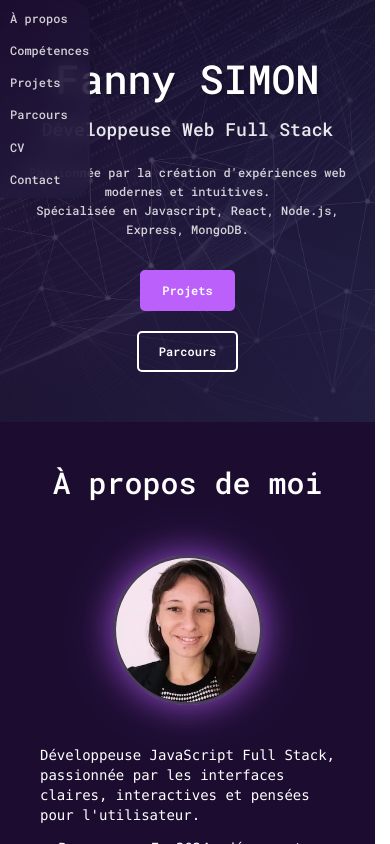
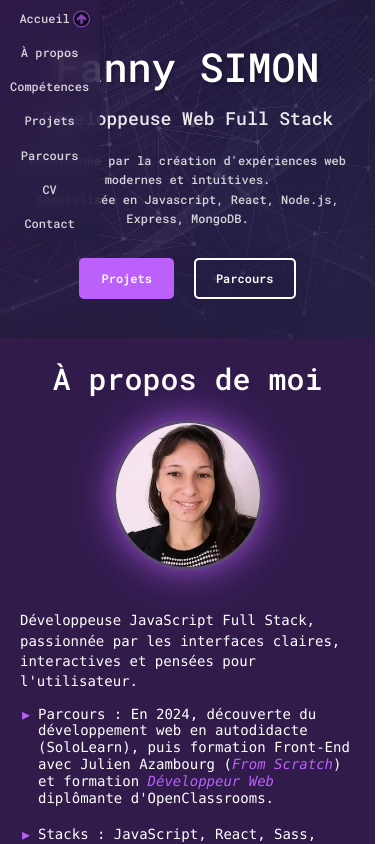
Before and after one commit to ProjetsDevFanny/Projet8_OCR_Portfolio, a React (Vite) app: page / in a window 390 px wide. Shown: the top 844 px of the page. Built offline with nearby package versions, Linux system fonts and the light colour scheme; a web font is replaced by a local one.

Commit message:
feat(arrowup(headet/hero/skills/projects): responsive mobile done, feat(Accueil link): add an arrowUp icon, wip(history): responsive mobile

```diff
--- a/src/Components/Header/Header.jsx
+++ b/src/Components/Header/Header.jsx
@@ -23,6 +23,7 @@ function Header() {
           </a>
         </div>
         <nav className="header__nav">
+          <a href="#hero" className="header__nav-accueil">Accueil</a>
           <a href="#about">À propos</a>
           <a href="#skills">Compétences</a>
           <a href="#projects">Projets</a>
--- a/src/Components/Header/header.scss
+++ b/src/Components/Header/header.scss
@@ -22,13 +22,13 @@
   }
 
   @include mobile {
-    width: 23%;
+    width: 100px;
     position: absolute;
     position: fixed;
     left: 0;
     z-index: 15;
     opacity: 0.8;
-    border-radius: 0 20px 20px 0;
+    border-radius: 0 0 20px 0;
   }
 
   &__container {
@@ -43,8 +43,7 @@
       padding: 1rem;
 
       @include mobile {
-       border-radius: 0 20px 20px 0;
-       justify-content: flex-start;
+      justify-content: flex-start;
       }
     }
   }
@@ -54,21 +53,27 @@
     color: $white;
 
     @include tablet {
-      display: none;
+    display: none;
     }
 
     &,
     a {
       font-family: $font-signature;
+
+      &:first-child {
+      @include font-style(3.5rem);
+      font-family: $font-signature;
     }
+  }
   }
 
   &__nav {
     display: flex;
-    gap: 4rem;
+    gap: 3.5rem;
+    align-items: center;
 
     @include tablet {
-      gap: 1.5rem;
+      gap: 1.7rem;
       display: flex;
       flex-wrap: wrap;
       justify-content: center;
@@ -83,6 +88,33 @@
       text-decoration: none;
       color: $white;
       position: relative;
+
+      &.header__nav-accueil {
+        margin-right: 1rem;
+      }
+
+      // Icône flèche sur le lien Accueil
+      &.header__nav-accueil::after {
+        content: '';
+        background-color: $light_purple;
+        border-radius: 50%;
+        border: 1px solid $light_purple;
+        position: absolute;
+        top: 50%;
+        right: -20px;
+        transform: translateY(-50%);
+        width: 15px;
+        height: 15px;
+        background-image: url('../../assets/images/Icones/fleche-haut.png');
+        background-size: contain;
+        background-repeat: no-repeat;
+        transition: opacity 0.3s ease;
+        opacity: 0.8;
+      }
+
+      &.header__nav-accueil:hover::after {
+        opacity: 1;
+      }
     }
   }
 }
--- a/src/Components/Hero/hero.scss
+++ b/src/Components/Hero/hero.scss
@@ -29,7 +29,7 @@
     padding: 2rem;
 
     @include tablet {
-      min-height: 50vh;
+      min-height: 40vh;
     }
 
     .hero__content {
@@ -63,12 +63,11 @@
         display: flex;
         gap: 2rem;
         justify-content: center;
-        flex-wrap: wrap;
 
-        @include mobile {
-          flex-direction: column;
-          align-items: center;
-        }
+        // @include mobile {
+        //   flex-direction: column;
+        //   align-items: center;
+        // }
       }
 
       .hero__button {
--- a/src/Components/Modal/modal.scss
+++ b/src/Components/Modal/modal.scss
@@ -38,6 +38,9 @@
     width: 80%;
     display: flex;
 
+    @include mobile {
+      width: 100%;
+    }
   }
 
 
@@ -75,12 +78,10 @@
   max-width: 40px;
   max-height: 40px;
   border-radius: 50%;
-  font-size: 2rem;
+  @include font-style(2rem);
   line-height: 1;
   cursor: pointer;
-  display: flex;
-  align-items: center;
-  justify-content: center;
+  @include center-flex;
   transition: all 0.3s ease;
   z-index: 10;
   box-sizing: border-box;
--- a/src/Components/Sections/About/about.scss
+++ b/src/Components/Sections/About/about.scss
@@ -24,6 +24,14 @@
     @include tablet {
       grid-template-rows: 0.2fr 1fr;
     }
+
+    // Structure plus compacte sur mobile
+    @include mobile {
+      grid-template-rows: auto auto; // Au lieu de 0.2fr 1fr - permet au contenu de déterminer la hauteur
+      gap: 1rem; // Gap réduit
+      padding: 2rem;
+      min-height: auto; // Laisse le contenu déterminer la hauteur naturelle
+    }
   }
 
   &__container_content {
@@ -46,6 +54,10 @@
 
       @include tablet {
         order: 2; // Texte en deuxième position sur mobile
+
+        @include mobile {
+          margin: 0;
+        }
       }
 
     p {
@@ -72,6 +84,10 @@
         opacity: 0;
         transform: translateX(-8px);
         animation: liFadeIn 0.5s ease forwards;
+
+        @include mobile {
+          margin-bottom: 2rem;
+        }
 
         // petit décalage progressif
         &:nth-child(1) { animation-delay: 0.05s; }
--- a/src/Components/Sections/History/History-Items/historyItem.scss
+++ b/src/Components/Sections/History/History-Items/historyItem.scss
@@ -25,6 +25,10 @@
     align-items: center;
     justify-content: center;
     padding: 3rem;
+
+    @include mobile {
+      padding: 1.5rem;
+    }
   }
 
   // Modifier: --left
@@ -175,11 +179,15 @@
     box-shadow: 0 0 0 3px rgba(188, 96, 251, 0.3);
 
     @include tablet {
-      left: 8% !important;
+      left: 3% !important;
       right: auto !important;
       top: 4rem;
       transform: translateX(-50%) !important;
       z-index: 2;
+    }
+
+    @include mobile {
+      left: 0 !important;
     }
   }
 
--- a/src/Components/Sections/History/History-global/history.scss
+++ b/src/Components/Sections/History/History-global/history.scss
@@ -12,6 +12,10 @@
  .history {
   padding: 4rem 0;
 
+  @include mobile {
+    padding: 0;
+  }
+
   &__container {
     @include container-style;
     flex-direction: column;
@@ -21,6 +25,7 @@
 
   &__title {
     margin-bottom: 4rem;
+    text-align: center;
   }
 }
 
@@ -42,7 +47,11 @@
     transform: translateX(-50%);
 
     @include tablet {
-      left: 8%;
+      left: 3%;
+    }
+
+    @include mobile {
+      left: 0;
     }
   }
 }
--- a/src/Components/Sections/Projects/projects.scss
+++ b/src/Components/Sections/Projects/projects.scss
@@ -22,7 +22,14 @@
     justify-content: center;
 
     @include tablet {
-      max-width: 60vw;
+      width: 450px;
+      padding: 4rem 2rem;
+
+      @include mobile {
+        padding: 2rem;
+       margin: 0 auto;
+       max-width: 90%;
+      }
     }
   }
 
@@ -31,6 +38,10 @@
     color: $white;
     margin-bottom: 4rem;
     text-align: center;
+
+    @include mobile {
+      margin-bottom: 2rem;
+    }
   }
 
   &__grid {
@@ -44,6 +55,10 @@
     @include tablet {
       grid-template-columns: 1fr;
       gap: 4rem;
+
+      @include mobile {
+        gap: 2rem;
+      }
     }
   }
 }
@@ -250,7 +265,7 @@
 
   @include tablet {
     padding: 1.5rem;
-    max-height: 85vh; // Légèrement plus grand sur mobile
+    max-height: 85vh;
   }
 
   &__image {
@@ -306,11 +321,10 @@
     font-weight: 600;
     text-align: center;
 
-
     @include tablet {
       @include font-style(2rem);
     }
-  }
+      }
 
   &__description {
     margin-bottom: 2rem;
@@ -346,6 +360,12 @@
       color: rgba(255, 255, 255, 0.9);
       line-height: 1.7;
       text-align: justify;
+
+      @include mobile {
+        @include font-style(1.2rem);
+        line-height: 1.2;
+        font-weight: 400;
+      }
     }
   }
 
@@ -357,6 +377,11 @@
       color: $medium_purple;
       margin-bottom: 1rem;
       font-weight: 600;
+
+      @include mobile {
+        text-align: center;
+        margin-bottom: 1.5rem;
+      }
     }
   }
 
@@ -364,6 +389,10 @@
     display: flex;
     flex-wrap: wrap;
     gap: 0.8rem;
+
+    @include mobile {
+      justify-content: center;
+    }
   }
 
   &__links {
--- a/src/Components/Sections/Skills/Skills-global/skills.scss
+++ b/src/Components/Sections/Skills/Skills-global/skills.scss
@@ -8,6 +8,11 @@
     flex-direction: column;
     align-items: center;
     justify-content: center;
+
+    @include mobile {
+      padding: 2rem;
+      justify-content: space-around;
+    }
   }
 
   &__title {
@@ -15,6 +20,10 @@
     color: $white;
     margin-bottom: 4rem;
     text-align: center;
+
+    @include mobile {
+      margin-bottom: 2rem;
+    }
   }
 
   &__skills-grid {
--- a/src/styles/_variables.scss
+++ b/src/styles/_variables.scss
@@ -10,7 +10,7 @@
  */
 
 // couleurs
-$background: #1c0d30;
+$background: #301b4b;
 $dark_background: #0e0e0e;
 $medium_purple: #bc60fb;
 $light_purple: #bc60fb;
--- a/src/styles/main.scss
+++ b/src/styles/main.scss
@@ -37,7 +37,7 @@ html {
   scroll-behavior: smooth;
   scrollbar-gutter: stable; // pour éviter que le contenu ne bouge lors du scroll
   font-size: 62.5%; /* 1rem = 10px car la base du navigateur est 16px */
-  background: linear-gradient(135deg, $background 0%, $dark_violet 100%);
+  background: linear-gradient(135deg, $background 0%, $dark_background 120%);
   font-synthesis: none;
   text-rendering: optimizeLegibility;
   -webkit-font-smoothing: antialiased;
@@ -77,6 +77,10 @@ h1, h2, h3, h4, h5, h6 {
 h2 {
   @include font-style(3rem);
   margin-bottom: 3rem;
+
+  @include mobile {
+    margin-bottom: 1rem;
+  }
 }
 
 button {
```
Also changed, not shown: src/assets/images/Icones/fleche-haut.png (added).
